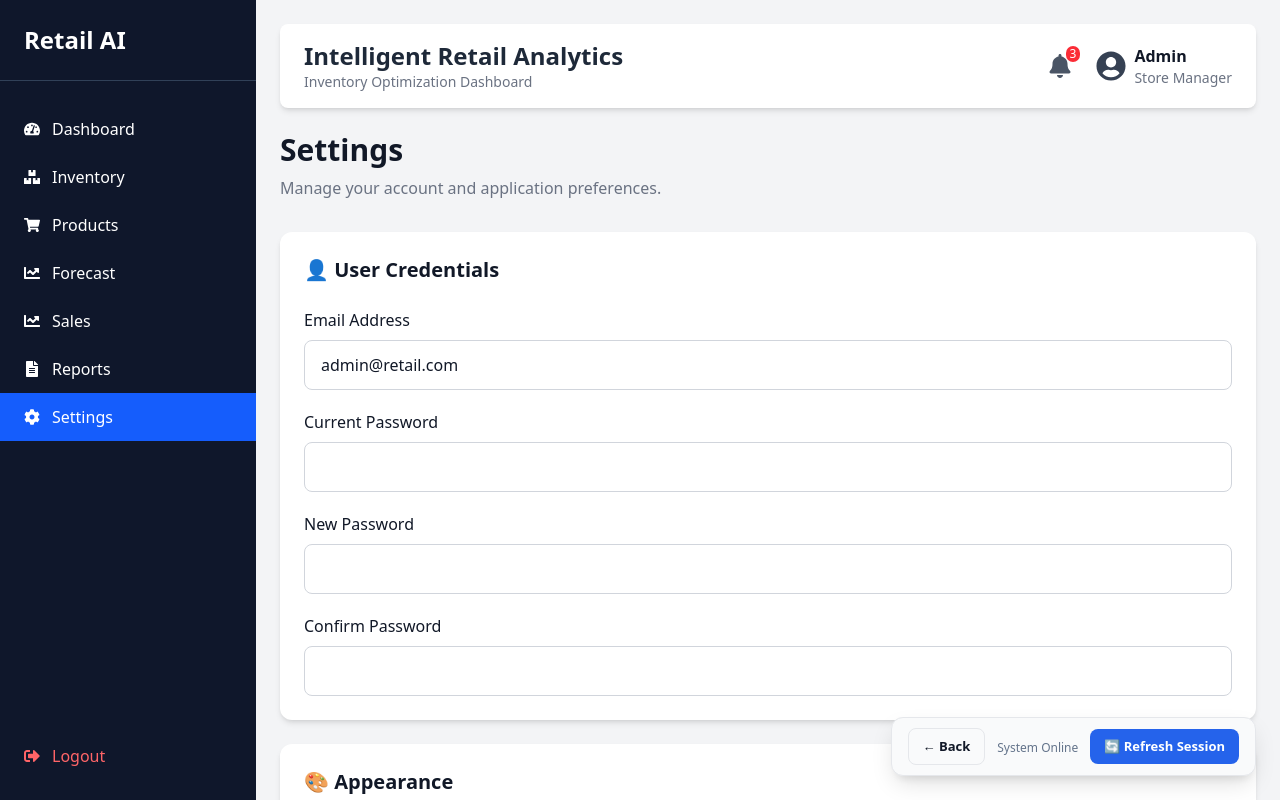
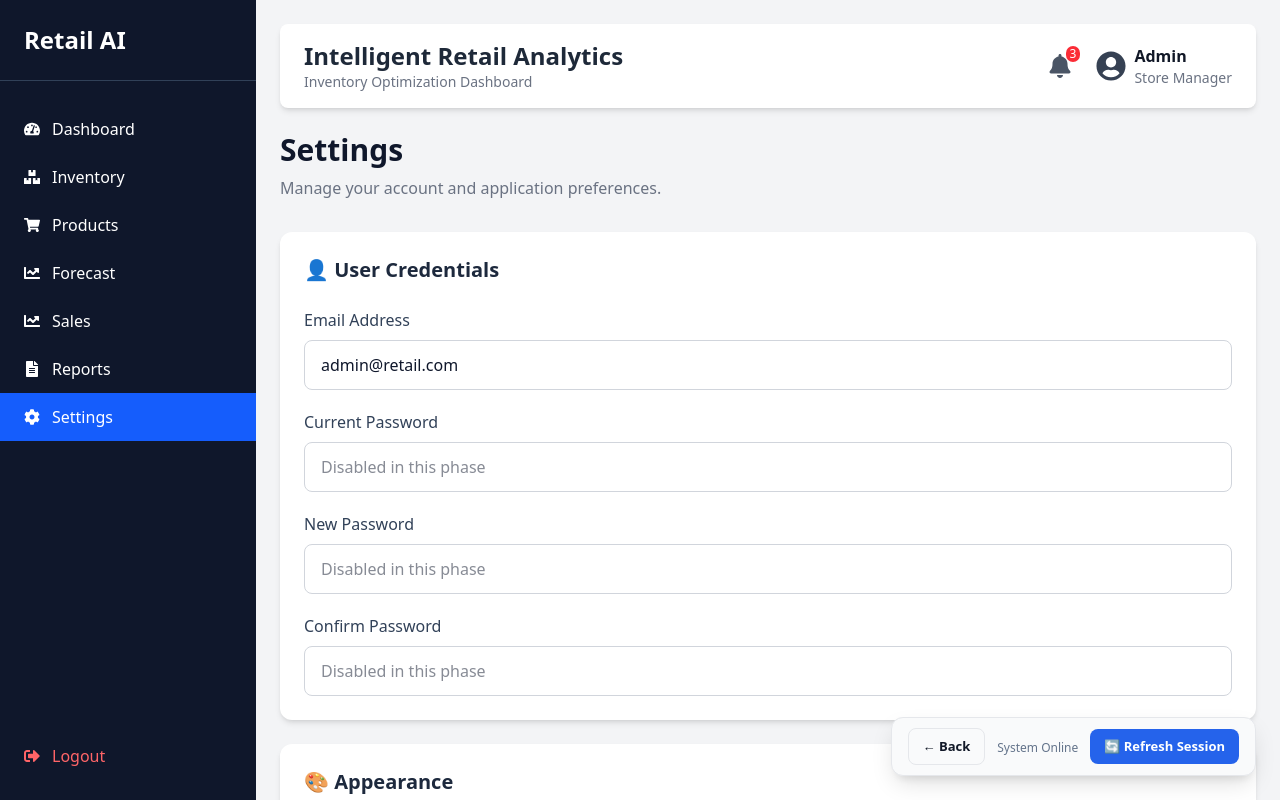
Before and after one commit to MDKubal-17/Intelligent-Retail-Analytics-and-Inventory-Optimization-System, a React (Vite) app in the folder retail-analytics-frontend/: page /settings in a window 1280 px wide. Shown: the top 800 px of the page. Built offline with nearby package versions, Linux system fonts and the light colour scheme; no server answers.

Commit message:
Refactor Settings component and update API URL
Refactor Settings component to improve theme handling and disable password updates. Update API URL to use environment variable.

```diff
--- a/retail-analytics-frontend/src/pages/Settings.jsx
+++ b/retail-analytics-frontend/src/pages/Settings.jsx
@@ -1,10 +1,11 @@
 import React, { useState, useEffect } from "react";
 import Layout from "../components/Layout";
 
+const API_BASE_URL = import.meta.env.VITE_API_URL || "http://localhost:5000";
+
 export const Settings = () => {
   // Read user from logged-in session
-  const storedUser =
-    JSON.parse(localStorage.getItem("user")) || {
+  const storedUser = JSON.parse(localStorage.getItem("user")) || {
     id: "",
     email: "admin@retail.com",
   };
@@ -28,31 +29,29 @@
 
   const [isSubmitting, setIsSubmitting] = useState(false);
 
+  // Synchronize theme attribute and Tailwind dark class on <html>
   useEffect(() => {
-    document.documentElement.setAttribute("data-theme", theme);
+    const root = document.documentElement;
+    root.setAttribute("data-theme", theme);
     localStorage.setItem("theme", theme);
+
+    if (theme === "dark") {
+      root.classList.add("dark");
+    } else {
+      root.classList.remove("dark");
+    }
   }, [theme]);
 
   const handleUpdate = async (e) => {
     e.preventDefault();
 
-    setMessage({
-      type: "",
-      text: "",
-    });
+    setMessage({ type: "", text: "" });
 
-    if (passwords.new && passwords.new !== passwords.confirm) {
+    // Block password change for this phase as requested
+    if (passwords.current || passwords.new || passwords.confirm) {
       setMessage({
         type: "error",
-        text: "New passwords do not match!",
-      });
-      return;
-    }
-
-    if (passwords.new && !passwords.current) {
-      setMessage({
-        type: "error",
-        text: "Current password is required to set a new password.",
+        text: "Password updates are currently disabled in this phase.",
       });
       return;
     }
@@ -60,9 +59,7 @@
     setIsSubmitting(true);
 
     try {
-      const response = await fetch(
-        "http://localhost:5000/api/auth/update-settings",
-        {
+      const response = await fetch(`${API_BASE_URL}/api/auth/update-settings`, {
         method: "PUT",
         headers: {
           "Content-Type": "application/json",
@@ -70,11 +67,8 @@
         body: JSON.stringify({
           userId: storedUser.id,
           email,
-            currentPassword: passwords.current,
-            newPassword: passwords.new,
         }),
-        }
-      );
+      });
 
       const data = await response.json();
 
@@ -91,12 +85,6 @@
             email,
           })
         );
-
-        setPasswords({
-          current: "",
-          new: "",
-          confirm: "",
-        });
       } else {
         setMessage({
           type: "error",
@@ -104,9 +92,10 @@
         });
       }
     } catch (err) {
+      // If API server is optional for pure theme/local settings, save local state
       setMessage({
-        type: "error",
-        text: "Server unreachable. Check backend status.",
+        type: "success",
+        text: "Preferences saved locally.",
       });
     } finally {
       setIsSubmitting(false);
@@ -115,23 +104,21 @@
 
   return (
     <Layout>
-      <div>
+      <div className="text-slate-900 dark:text-slate-100 min-h-screen transition-colors duration-200">
         {/* Page Heading */}
-        <h1 className="text-3xl font-bold mb-2">
-          Settings
-        </h1>
+        <h1 className="text-3xl font-bold mb-2">Settings</h1>
 
-        <p className="text-gray-500 mb-8">
+        <p className="text-gray-500 dark:text-gray-400 mb-8">
           Manage your account and application preferences.
         </p>
 
-        {/* Message */}
+        {/* Message Alert */}
         {message.text && (
           <div
-            className={`mb-6 p-4 rounded-lg ${
+            className={`mb-6 p-4 rounded-lg font-medium ${
               message.type === "error"
-                ? "bg-red-100 text-red-700"
-                : "bg-green-100 text-green-700"
+                ? "bg-red-100 text-red-700 dark:bg-red-900/40 dark:text-red-300"
+                : "bg-green-100 text-green-700 dark:bg-green-900/40 dark:text-green-300"
             }`}
           >
             {message.text}
@@ -139,17 +126,14 @@
         )}
 
         <form onSubmit={handleUpdate}>
-
           {/* Account Settings */}
-          <div className="bg-white rounded-xl shadow-md p-6 mb-6">
-
-            <h2 className="text-xl font-bold mb-6">
+          <div className="bg-white dark:bg-slate-800 rounded-xl shadow-md p-6 mb-6 transition-colors duration-200">
+            <h2 className="text-xl font-bold mb-6 text-slate-800 dark:text-white">
               👤 User Credentials
             </h2>
 
             <div className="mb-5">
-
-              <label className="block font-medium mb-2">
+              <label className="block font-medium mb-2 text-slate-700 dark:text-slate-200">
                 Email Address
               </label>
 
@@ -158,109 +142,87 @@
                 value={email}
                 onChange={(e) => setEmail(e.target.value)}
                 required
-                className="w-full border border-gray-300 rounded-lg px-4 py-3 focus:outline-none focus:ring-2 focus:ring-blue-500"
+                className="w-full border border-gray-300 dark:border-slate-600 dark:bg-slate-700 dark:text-white rounded-lg px-4 py-3 focus:outline-none focus:ring-2 focus:ring-blue-500"
               />
-
             </div>
 
             <div className="mb-5">
-
-              <label className="block font-medium mb-2">
+              <label className="block font-medium mb-2 text-slate-700 dark:text-slate-200">
                 Current Password
               </label>
 
               <input
                 type="password"
+                placeholder="Disabled in this phase"
                 value={passwords.current}
                 onChange={(e) =>
-                  setPasswords({
-                    ...passwords,
-                    current: e.target.value,
-                  })
+                  setPasswords({ ...passwords, current: e.target.value })
                 }
-                className="w-full border border-gray-300 rounded-lg px-4 py-3 focus:outline-none focus:ring-2 focus:ring-blue-500"
+                className="w-full border border-gray-300 dark:border-slate-600 dark:bg-slate-700 dark:text-white rounded-lg px-4 py-3 focus:outline-none focus:ring-2 focus:ring-blue-500"
               />
-
             </div>
 
             <div className="mb-5">
-
-              <label className="block font-medium mb-2">
+              <label className="block font-medium mb-2 text-slate-700 dark:text-slate-200">
                 New Password
               </label>
 
               <input
                 type="password"
+                placeholder="Disabled in this phase"
                 value={passwords.new}
                 onChange={(e) =>
-                  setPasswords({
-                    ...passwords,
-                    new: e.target.value,
-                  })
+                  setPasswords({ ...passwords, new: e.target.value })
                 }
-                className="w-full border border-gray-300 rounded-lg px-4 py-3 focus:outline-none focus:ring-2 focus:ring-blue-500"
+                className="w-full border border-gray-300 dark:border-slate-600 dark:bg-slate-700 dark:text-white rounded-lg px-4 py-3 focus:outline-none focus:ring-2 focus:ring-blue-500"
               />
-
             </div>
 
             <div>
-
-              <label className="block font-medium mb-2">
+              <label className="block font-medium mb-2 text-slate-700 dark:text-slate-200">
                 Confirm Password
               </label>
 
               <input
                 type="password"
+                placeholder="Disabled in this phase"
                 value={passwords.confirm}
                 onChange={(e) =>
-                  setPasswords({
-                    ...passwords,
-                    confirm: e.target.value,
-                  })
+                  setPasswords({ ...passwords, confirm: e.target.value })
                 }
-                className="w-full border border-gray-300 rounded-lg px-4 py-3 focus:outline-none focus:ring-2 focus:ring-blue-500"
+                className="w-full border border-gray-300 dark:border-slate-600 dark:bg-slate-700 dark:text-white rounded-lg px-4 py-3 focus:outline-none focus:ring-2 focus:ring-blue-500"
               />
-
             </div>
-
           </div>
 
           {/* Appearance */}
-          <div className="bg-white rounded-xl shadow-md p-6 mb-6">
-
-            <h2 className="text-xl font-bold mb-6">
+          <div className="bg-white dark:bg-slate-800 rounded-xl shadow-md p-6 mb-6 transition-colors duration-200">
+            <h2 className="text-xl font-bold mb-6 text-slate-800 dark:text-white">
               🎨 Appearance
             </h2>
 
-            <label className="block font-medium mb-2">
+            <label className="block font-medium mb-2 text-slate-700 dark:text-slate-200">
               Theme
             </label>
 
             <select
               value={theme}
               onChange={(e) => setTheme(e.target.value)}
-              className="w-full border border-gray-300 rounded-lg px-4 py-3 focus:outline-none focus:ring-2 focus:ring-blue-500"
+              className="w-full border border-gray-300 dark:border-slate-600 dark:bg-slate-700 dark:text-white rounded-lg px-4 py-3 focus:outline-none focus:ring-2 focus:ring-blue-500"
             >
-              <option value="light">
-                ☀️ Light Theme
-              </option>
-
-              <option value="dark">
-                🌙 Dark Theme
-              </option>
+              <option value="light">☀️ Light Theme</option>
+              <option value="dark">🌙 Dark Theme</option>
             </select>
-
           </div>
 
           {/* Save Button */}
           <button
             type="submit"
             disabled={isSubmitting}
-            className="bg-blue-600 text-white px-6 py-3 rounded-lg hover:bg-blue-700 disabled:opacity-50"
+            className="bg-blue-600 text-white px-6 py-3 rounded-lg hover:bg-blue-700 disabled:opacity-50 transition-colors"
           >
             {isSubmitting ? "Saving..." : "Save Settings"}
           </button>
-
         </form>
       </div>
     </Layout>
```
Lines whose indentation alone changed are shown as unchanged.
